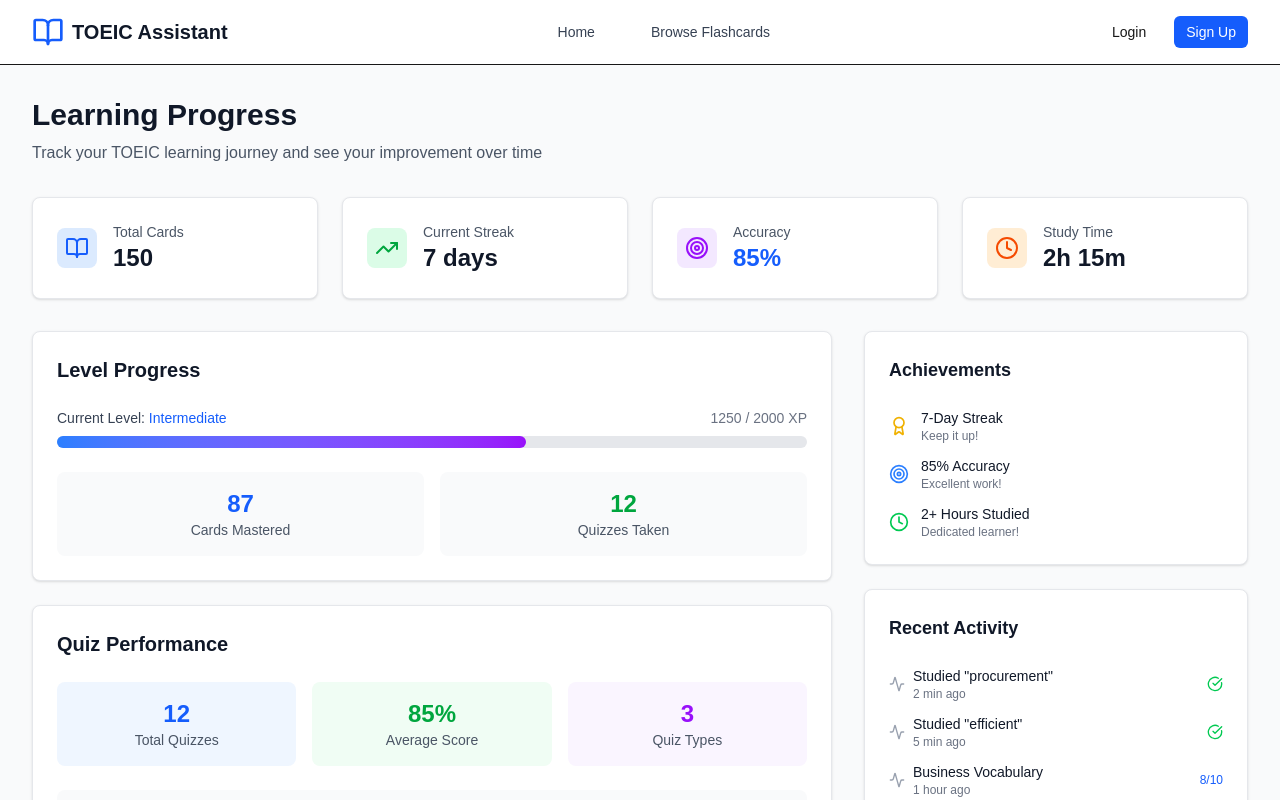
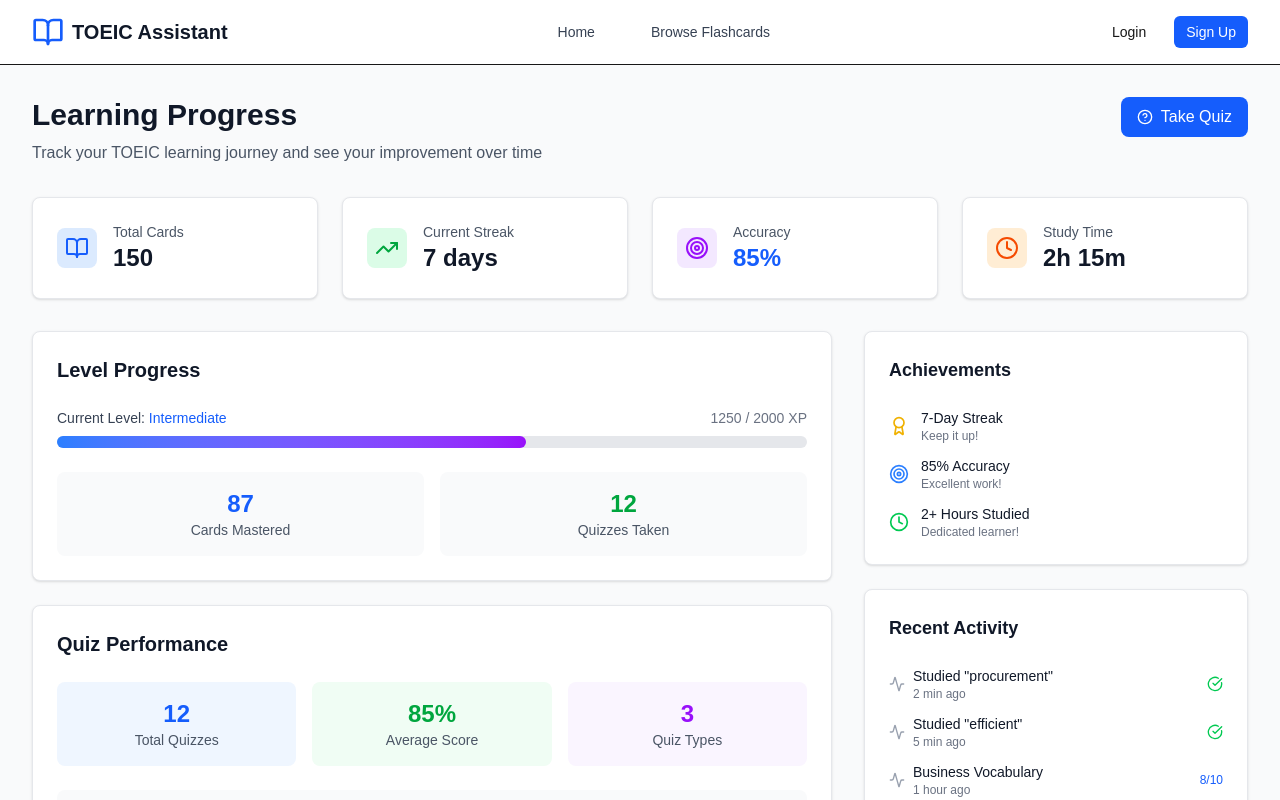
Before and after one commit to Hiroki0127/ToeicLearningAssistant, a Next.js app in the folder frontend/: page /progress in a window 1280 px wide. Shown: the top 800 px of the page. Built offline with nearby package versions, Linux system fonts and the light colour scheme; no server answers.

Commit message:
added take quiz button to the top right corner of home page

```diff
--- a/frontend/src/app/progress/page.tsx
+++ b/frontend/src/app/progress/page.tsx
@@ -1,6 +1,7 @@
 'use client';
 
 import { useState, useEffect } from 'react';
+import Link from 'next/link';
 import { Card, CardContent, CardHeader } from '@/components/ui/Card';
 import Layout from '@/components/layout/Layout';
 import { useAuth } from '@/hooks/useAuth';
@@ -14,7 +15,8 @@ import {
   CheckCircle,
   XCircle,
   BarChart3,
-  Activity
+  Activity,
+  HelpCircle
 } from 'lucide-react';
 
 export default function ProgressPage() {
@@ -94,10 +96,20 @@ export default function ProgressPage() {
         <div className="max-w-7xl mx-auto px-4 sm:px-6 lg:px-8">
           {/* Header */}
           <div className="mb-8">
-            <h1 className="text-3xl font-bold text-gray-900">Learning Progress</h1>
-            <p className="text-gray-600 mt-2">
-              Track your TOEIC learning journey and see your improvement over time
-            </p>
+            <div className="flex justify-between items-start">
+              <div>
+                <h1 className="text-3xl font-bold text-gray-900">Learning Progress</h1>
+                <p className="text-gray-600 mt-2">
+                  Track your TOEIC learning journey and see your improvement over time
+                </p>
+              </div>
+              <Link href="/quiz">
+                <button className="flex items-center px-4 py-2 bg-blue-600 text-white rounded-lg hover:bg-blue-700 transition-colors">
+                  <HelpCircle className="h-4 w-4 mr-2" />
+                  Take Quiz
+                </button>
+              </Link>
+            </div>
           </div>
 
           {/* Overview Cards */}
```
